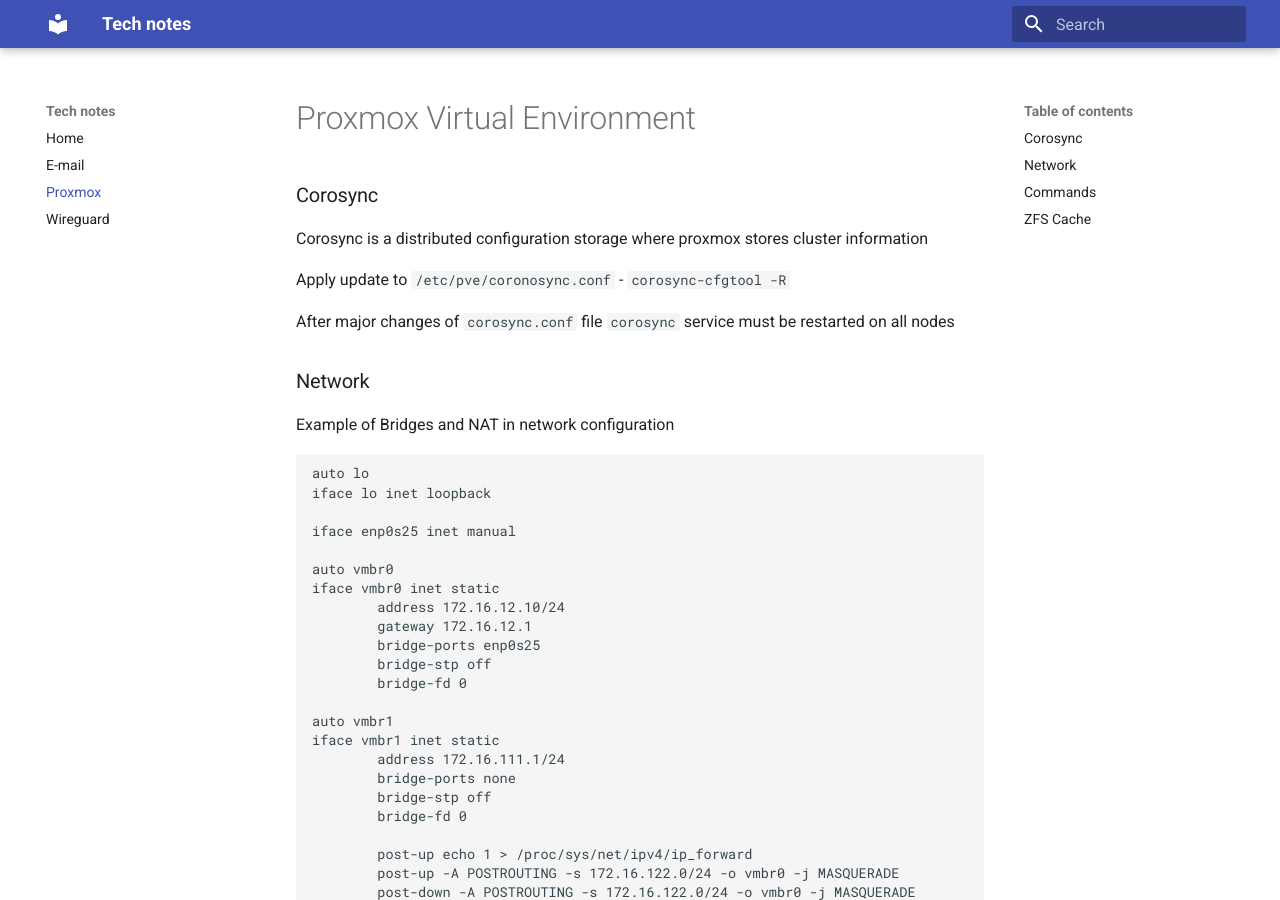
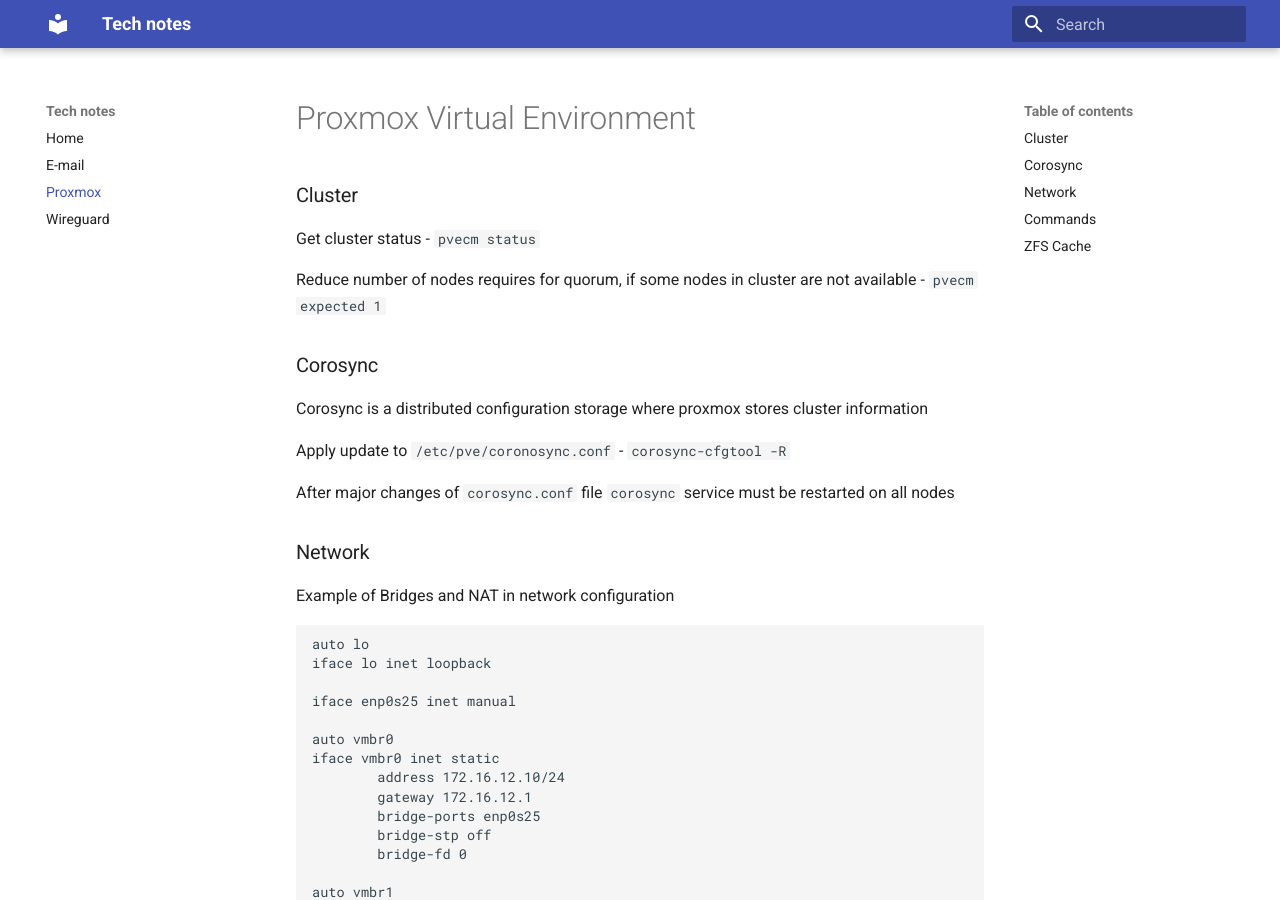
Before and after one commit to aytugan/khafizov.com, an MkDocs documentation site: the page built from docs/proxmox.md, in a window 1280 px wide and 900 px high. Built offline with MkDocs 1.6.1 and Material for MkDocs 9.7.7, drawn with Linux system fonts in a browser that asks for light colours.

Commit message:
proxmox page added 3

```diff
--- a/docs/proxmox.md
+++ b/docs/proxmox.md
@@ -1,4 +1,10 @@
 # Proxmox Virtual Environment
+
+### Cluster
+
+Get cluster status - `pvecm status`
+
+Reduce number of nodes requires for quorum, if some nodes in cluster are not available - `pvecm expected 1`
 
 ### Corosync
 
```
Also changed, not shown: README.md (+3 -2 lines), 1 other file.
